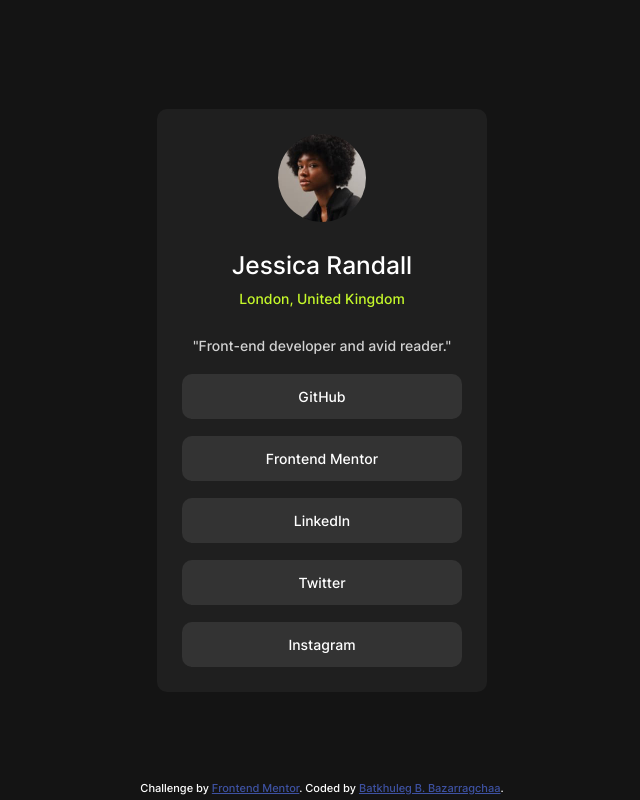
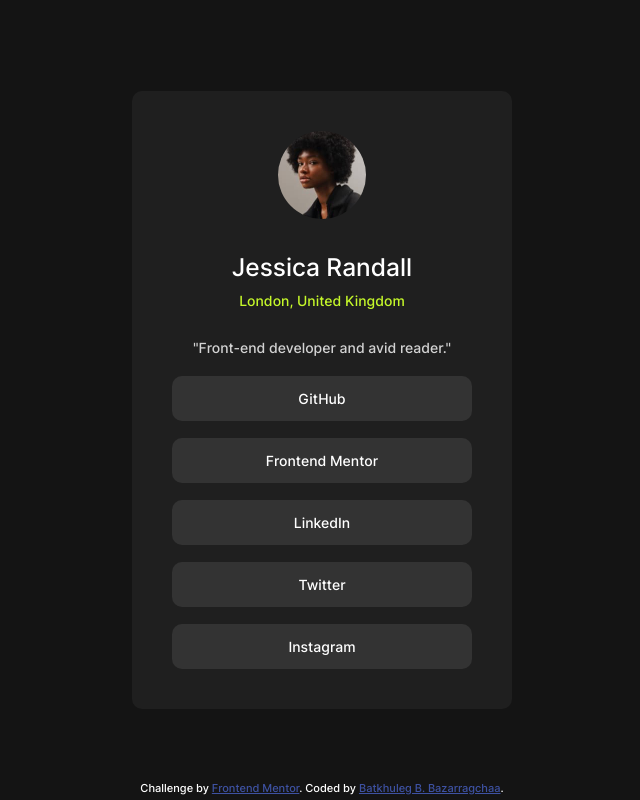
Before and after one commit to BataaB/frontend-mentor-social-links-profile, a plain HTML site: page index.html in a window 1280 px wide. Shown: the whole page, without its empty margins (318-958 px from the left). Drawn offline with Linux system fonts and the light colour scheme.

Commit message:
add changes for desktop view

```diff
--- a/style/style.css
+++ b/style/style.css
@@ -85,3 +85,14 @@ body {
     cursor: pointer;
   }
 }
+
+@media only screen and (min-width: 430px) {
+  .card {
+    width: 380px;
+    padding: 40px;
+  }
+
+  .card-title {
+    margin-top: 30px;
+  }
+}
```
